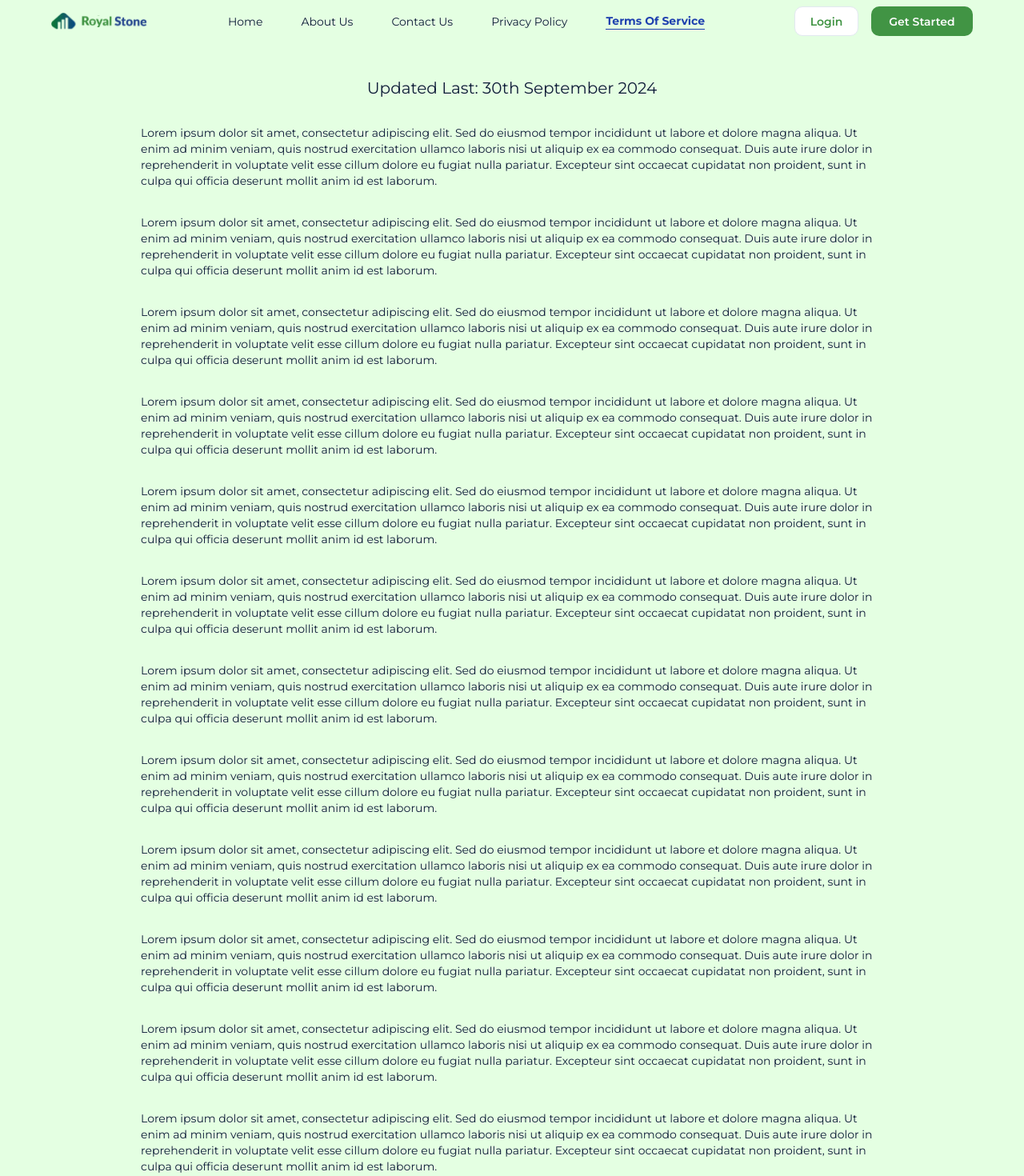
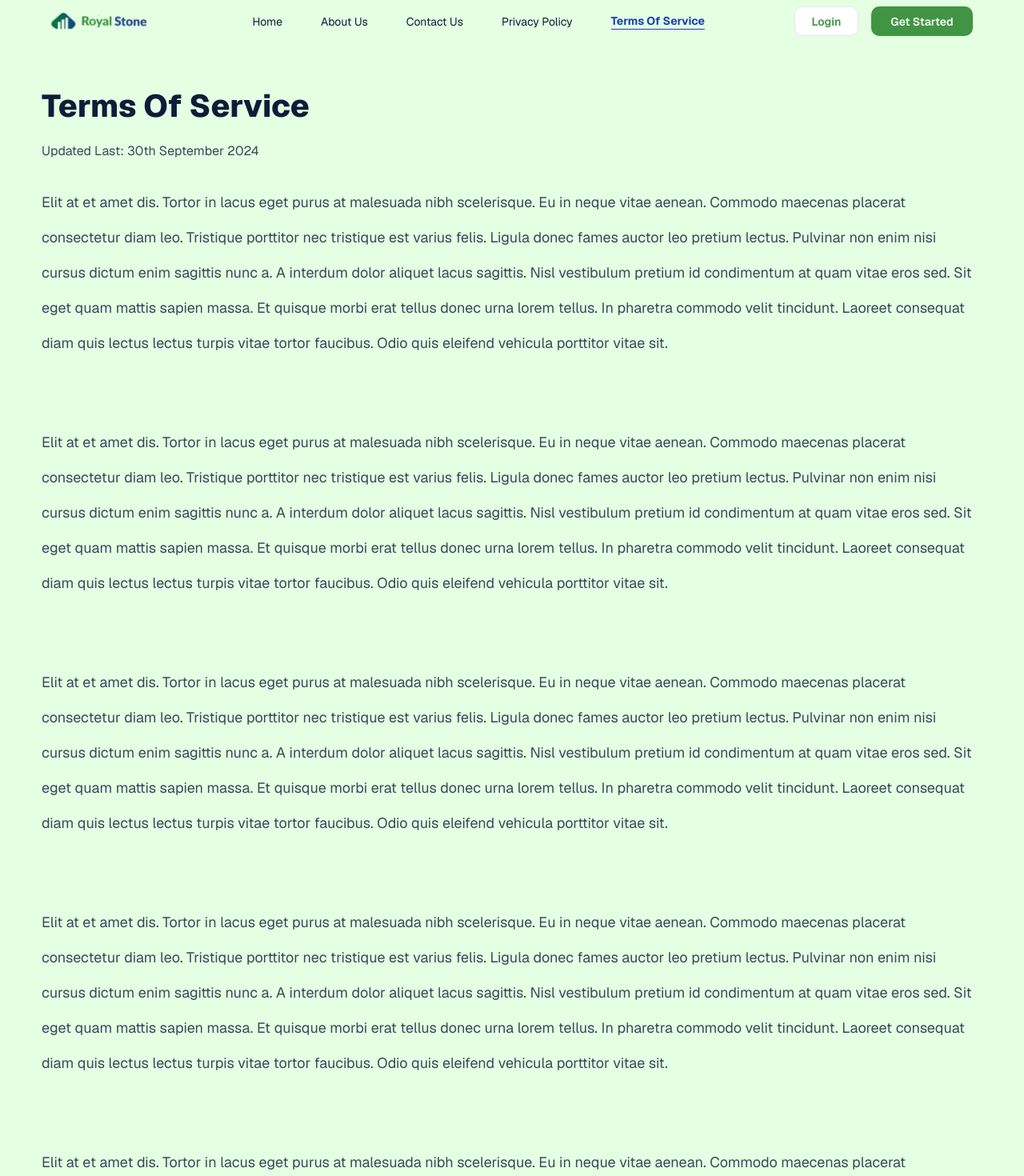
Before and after one commit to techmad60/Royal-Stone, a Next.js app: page /terms-of-service in a window 1280 px wide. Shown: the part 40-1510 px from the top of the page at 80% size. Built offline with nearby package versions, Linux system fonts and the light colour scheme.

Commit message:
Terms Of Service Finished

```diff
--- a/app/terms-of-service/page.tsx
+++ b/app/terms-of-service/page.tsx
@@ -1,65 +1,51 @@
 //app/terms-of-service/page.tsx
 import Header from "@/components/sections/Header";
 import Footer from "@/components/sections/Footer";
-import { montsy } from "../fonts/fonts";
-import { poppins } from "../fonts/fonts";
 import DownloadApp from "@/components/ui/DownloadApp";
 
 
 export default function TermsOfService() {
     return (
-        <div className={`${montsy.className} flex flex-col`}>
+        <div className={`flex flex-col`}>
             <Header/>
-            <main>
-                <section className="flex flex-col justify-center items-center pt-16">
-                    <h1 className={`text-color-zero font-semibold text-xl my-4 text-center lg:text-4xl  ${poppins.className}`}>
-                        Terms of Service
+            <main className="">
+                <div className="flex flex-col px-4 mx-auto lg:max-w-[57.5rem] xl:max-w-[75.5rem] ">
+                    <section className="flex flex-col justify-start items-start mt-32">
+                        <h1 className={`text-color-zero text-lg-base font-extrabold my-4 text-start lg:text-[39px]`}>
+                            Terms Of Service
                         </h1>
-                    <p className="text-sm text-color-zero lg:text-xl">
+                        <p className="text-sm text-colour-five lg:text-base">
                         Updated Last: 30th September 2024
                         </p>
                     </section>
-                <section className="flex flex-col justify-center items-center max-w-5xl mx-auto">
-                    <p className="px-12 text-xs text-color-zero font-extralight lg:text-sm pt-8">
-                        Lorem ipsum dolor sit amet, consectetur adipiscing elit. Sed do eiusmod tempor incididunt ut labore et dolore magna aliqua. Ut enim ad minim veniam, quis nostrud exercitation ullamco laboris nisi ut aliquip ex ea commodo consequat. Duis aute irure dolor in reprehenderit in voluptate velit esse cillum dolore eu fugiat nulla pariatur. Excepteur sint occaecat cupidatat non proident, sunt in culpa qui officia deserunt mollit anim id est laborum.
+                    <section className="flex flex-col justify-start items-start space-y-6 py-8 lg:space-y-20">
+                        <p className="text-sm text-colour-five leading-[28px] lg:text-lg lg:leading-[44px]">
+                            Elit at et amet dis. Tortor in lacus eget purus at malesuada nibh scelerisque. Eu in neque vitae aenean. Commodo maecenas placerat consectetur diam leo. Tristique porttitor nec tristique est varius felis. Ligula donec fames auctor leo pretium lectus. Pulvinar non enim nisi cursus dictum enim sagittis nunc a. A interdum dolor aliquet lacus sagittis. Nisl vestibulum pretium id condimentum at quam vitae eros sed. Sit eget quam mattis sapien massa. Et quisque morbi erat tellus donec urna lorem tellus. In pharetra commodo velit tincidunt. Laoreet consequat diam quis lectus lectus turpis vitae tortor faucibus. Odio quis eleifend vehicula porttitor vitae sit.
                         </p>
-                    <p className="px-12 text-xs text-color-zero font-light lg:text-sm pt-8">
-                        Lorem ipsum dolor sit amet, consectetur adipiscing elit. Sed do eiusmod tempor incididunt ut labore et dolore magna aliqua. Ut enim ad minim veniam, quis nostrud exercitation ullamco laboris nisi ut aliquip ex ea commodo consequat. Duis aute irure dolor in reprehenderit in voluptate velit esse cillum dolore eu fugiat nulla pariatur. Excepteur sint occaecat cupidatat non proident, sunt in culpa qui officia deserunt mollit anim id est laborum.
+                        <p className="text-sm text-colour-five leading-[28px] lg:text-lg lg:leading-[44px]">
+                            Elit at et amet dis. Tortor in lacus eget purus at malesuada nibh scelerisque. Eu in neque vitae aenean. Commodo maecenas placerat consectetur diam leo. Tristique porttitor nec tristique est varius felis. Ligula donec fames auctor leo pretium lectus. Pulvinar non enim nisi cursus dictum enim sagittis nunc a. A interdum dolor aliquet lacus sagittis. Nisl vestibulum pretium id condimentum at quam vitae eros sed. Sit eget quam mattis sapien massa. Et quisque morbi erat tellus donec urna lorem tellus. In pharetra commodo velit tincidunt. Laoreet consequat diam quis lectus lectus turpis vitae tortor faucibus. Odio quis eleifend vehicula porttitor vitae sit.
                         </p>
-                    <p className="px-12 text-xs text-color-zero font-light lg:text-sm pt-8">
-                        Lorem ipsum dolor sit amet, consectetur adipiscing elit. Sed do eiusmod tempor incididunt ut labore et dolore magna aliqua. Ut enim ad minim veniam, quis nostrud exercitation ullamco laboris nisi ut aliquip ex ea commodo consequat. Duis aute irure dolor in reprehenderit in voluptate velit esse cillum dolore eu fugiat nulla pariatur. Excepteur sint occaecat cupidatat non proident, sunt in culpa qui officia deserunt mollit anim id est laborum.
+                        <p className="text-sm text-colour-five leading-[28px] lg:text-lg lg:leading-[44px]">
+                            Elit at et amet dis. Tortor in lacus eget purus at malesuada nibh scelerisque. Eu in neque vitae aenean. Commodo maecenas placerat consectetur diam leo. Tristique porttitor nec tristique est varius felis. Ligula donec fames auctor leo pretium lectus. Pulvinar non enim nisi cursus dictum enim sagittis nunc a. A interdum dolor aliquet lacus sagittis. Nisl vestibulum pretium id condimentum at quam vitae eros sed. Sit eget quam mattis sapien massa. Et quisque morbi erat tellus donec urna lorem tellus. In pharetra commodo velit tincidunt. Laoreet consequat diam quis lectus lectus turpis vitae tortor faucibus. Odio quis eleifend vehicula porttitor vitae sit.
                         </p>
-                    <p className="px-12 text-xs text-color-zero font-light lg:text-sm pt-8">
-                        Lorem ipsum dolor sit amet, consectetur adipiscing elit. Sed do eiusmod tempor incididunt ut labore et dolore magna aliqua. Ut enim ad minim veniam, quis nostrud exercitation ullamco laboris nisi ut aliquip ex ea commodo consequat. Duis aute irure dolor in reprehenderit in voluptate velit esse cillum dolore eu fugiat nulla pariatur. Excepteur sint occaecat cupidatat non proident, sunt in culpa qui officia deserunt mollit anim id est laborum.
+                        <p className="text-sm text-colour-five leading-[28px] lg:text-lg lg:leading-[44px]">
+                            Elit at et amet dis. Tortor in lacus eget purus at malesuada nibh scelerisque. Eu in neque vitae aenean. Commodo maecenas placerat consectetur diam leo. Tristique porttitor nec tristique est varius felis. Ligula donec fames auctor leo pretium lectus. Pulvinar non enim nisi cursus dictum enim sagittis nunc a. A interdum dolor aliquet lacus sagittis. Nisl vestibulum pretium id condimentum at quam vitae eros sed. Sit eget quam mattis sapien massa. Et quisque morbi erat tellus donec urna lorem tellus. In pharetra commodo velit tincidunt. Laoreet consequat diam quis lectus lectus turpis vitae tortor faucibus. Odio quis eleifend vehicula porttitor vitae sit.
                         </p>
-                    <p className="px-12 text-xs text-color-zero font-light lg:text-sm pt-8">
-                        Lorem ipsum dolor sit amet, consectetur adipiscing elit. Sed do eiusmod tempor incididunt ut labore et dolore magna aliqua. Ut enim ad minim veniam, quis nostrud exercitation ullamco laboris nisi ut aliquip ex ea commodo consequat. Duis aute irure dolor in reprehenderit in voluptate velit esse cillum dolore eu fugiat nulla pariatur. Excepteur sint occaecat cupidatat non proident, sunt in culpa qui officia deserunt mollit anim id est laborum.
+                        <p className="text-sm text-colour-five leading-[28px] lg:text-lg lg:leading-[44px]">
+                            Elit at et amet dis. Tortor in lacus eget purus at malesuada nibh scelerisque. Eu in neque vitae aenean. Commodo maecenas placerat consectetur diam leo. Tristique porttitor nec tristique est varius felis. Ligula donec fames auctor leo pretium lectus. Pulvinar non enim nisi cursus dictum enim sagittis nunc a. A interdum dolor aliquet lacus sagittis. Nisl vestibulum pretium id condimentum at quam vitae eros sed. Sit eget quam mattis sapien massa. Et quisque morbi erat tellus donec urna lorem tellus. In pharetra commodo velit tincidunt. Laoreet consequat diam quis lectus lectus turpis vitae tortor faucibus. Odio quis eleifend vehicula porttitor vitae sit.
                         </p>
-                    <p className="px-12 text-xs text-color-zero font-light lg:text-sm pt-8">
-                        Lorem ipsum dolor sit amet, consectetur adipiscing elit. Sed do eiusmod tempor incididunt ut labore et dolore magna aliqua. Ut enim ad minim veniam, quis nostrud exercitation ullamco laboris nisi ut aliquip ex ea commodo consequat. Duis aute irure dolor in reprehenderit in voluptate velit esse cillum dolore eu fugiat nulla pariatur. Excepteur sint occaecat cupidatat non proident, sunt in culpa qui officia deserunt mollit anim id est laborum.
+                        <p className="text-sm text-colour-five leading-[28px] lg:text-lg lg:leading-[44px]">
+                            Elit at et amet dis. Tortor in lacus eget purus at malesuada nibh scelerisque. Eu in neque vitae aenean. Commodo maecenas placerat consectetur diam leo. Tristique porttitor nec tristique est varius felis. Ligula donec fames auctor leo pretium lectus. Pulvinar non enim nisi cursus dictum enim sagittis nunc a. A interdum dolor aliquet lacus sagittis. Nisl vestibulum pretium id condimentum at quam vitae eros sed. Sit eget quam mattis sapien massa. Et quisque morbi erat tellus donec urna lorem tellus. In pharetra commodo velit tincidunt. Laoreet consequat diam quis lectus lectus turpis vitae tortor faucibus. Odio quis eleifend vehicula porttitor vitae sit.
                         </p>
-                    <p className="px-12 text-xs text-color-zero font-light lg:text-sm pt-8">
-                        Lorem ipsum dolor sit amet, consectetur adipiscing elit. Sed do eiusmod tempor incididunt ut labore et dolore magna aliqua. Ut enim ad minim veniam, quis nostrud exercitation ullamco laboris nisi ut aliquip ex ea commodo consequat. Duis aute irure dolor in reprehenderit in voluptate velit esse cillum dolore eu fugiat nulla pariatur. Excepteur sint occaecat cupidatat non proident, sunt in culpa qui officia deserunt mollit anim id est laborum.
+                        <p className="text-sm text-colour-five leading-[28px] lg:text-lg lg:leading-[44px]">
+                            Elit at et amet dis. Tortor in lacus eget purus at malesuada nibh scelerisque. Eu in neque vitae aenean. Commodo maecenas placerat consectetur diam leo. Tristique porttitor nec tristique est varius felis. Ligula donec fames auctor leo pretium lectus. Pulvinar non enim nisi cursus dictum enim sagittis nunc a. A interdum dolor aliquet lacus sagittis. Nisl vestibulum pretium id condimentum at quam vitae eros sed. Sit eget quam mattis sapien massa. Et quisque morbi erat tellus donec urna lorem tellus. In pharetra commodo velit tincidunt. Laoreet consequat diam quis lectus lectus turpis vitae tortor faucibus. Odio quis eleifend vehicula porttitor vitae sit.
                         </p>
-                    <p className="px-12 text-xs text-color-zero font-light lg:text-sm pt-8">
-                        Lorem ipsum dolor sit amet, consectetur adipiscing elit. Sed do eiusmod tempor incididunt ut labore et dolore magna aliqua. Ut enim ad minim veniam, quis nostrud exercitation ullamco laboris nisi ut aliquip ex ea commodo consequat. Duis aute irure dolor in reprehenderit in voluptate velit esse cillum dolore eu fugiat nulla pariatur. Excepteur sint occaecat cupidatat non proident, sunt in culpa qui officia deserunt mollit anim id est laborum.
-                    </p>
-                    <p className="px-12 text-xs text-color-zero font-light lg:text-sm pt-8">
-                        Lorem ipsum dolor sit amet, consectetur adipiscing elit. Sed do eiusmod tempor incididunt ut labore et dolore magna aliqua. Ut enim ad minim veniam, quis nostrud exercitation ullamco laboris nisi ut aliquip ex ea commodo consequat. Duis aute irure dolor in reprehenderit in voluptate velit esse cillum dolore eu fugiat nulla pariatur. Excepteur sint occaecat cupidatat non proident, sunt in culpa qui officia deserunt mollit anim id est laborum.
-                    </p>
-                    <p className="px-12 text-xs text-color-zero font-light lg:text-sm pt-8">
-                        Lorem ipsum dolor sit amet, consectetur adipiscing elit. Sed do eiusmod tempor incididunt ut labore et dolore magna aliqua. Ut enim ad minim veniam, quis nostrud exercitation ullamco laboris nisi ut aliquip ex ea commodo consequat. Duis aute irure dolor in reprehenderit in voluptate velit esse cillum dolore eu fugiat nulla pariatur. Excepteur sint occaecat cupidatat non proident, sunt in culpa qui officia deserunt mollit anim id est laborum.
-                    </p>
-                    <p className="px-12 text-xs text-color-zero font-light lg:text-sm pt-8">
-                        Lorem ipsum dolor sit amet, consectetur adipiscing elit. Sed do eiusmod tempor incididunt ut labore et dolore magna aliqua. Ut enim ad minim veniam, quis nostrud exercitation ullamco laboris nisi ut aliquip ex ea commodo consequat. Duis aute irure dolor in reprehenderit in voluptate velit esse cillum dolore eu fugiat nulla pariatur. Excepteur sint occaecat cupidatat non proident, sunt in culpa qui officia deserunt mollit anim id est laborum.
-                    </p>
-                    <p className="px-12 text-xs text-color-zero font-light lg:text-sm pt-8">
-                        Lorem ipsum dolor sit amet, consectetur adipiscing elit. Sed do eiusmod tempor incididunt ut labore et dolore magna aliqua. Ut enim ad minim veniam, quis nostrud exercitation ullamco laboris nisi ut aliquip ex ea commodo consequat. Duis aute irure dolor in reprehenderit in voluptate velit esse cillum dolore eu fugiat nulla pariatur. Excepteur sint occaecat cupidatat non proident, sunt in culpa qui officia deserunt mollit anim id est laborum.
+                        <p className="text-sm text-colour-five leading-[28px] lg:text-lg lg:leading-[44px]">
+                            Elit at et amet dis. Tortor in lacus eget purus at malesuada nibh scelerisque. Eu in neque vitae aenean. Commodo maecenas placerat consectetur diam leo. Tristique porttitor nec tristique est varius felis. Ligula donec fames auctor leo pretium lectus. Pulvinar non enim nisi cursus dictum enim sagittis nunc a. A interdum dolor aliquet lacus sagittis. Nisl vestibulum pretium id condimentum at quam vitae eros sed. Sit eget quam mattis sapien massa. Et quisque morbi erat tellus donec urna lorem tellus. In pharetra commodo velit tincidunt. Laoreet consequat diam quis lectus lectus turpis vitae tortor faucibus. Odio quis eleifend vehicula porttitor vitae sit.
                         </p>
                     </section>
-                <section className="flex flex-col justify-center items-center bg-color-two py-16">
+                </div>
                 <DownloadApp />
-                </section>
             </main>
             <Footer/>
         </div>
```
Lines whose indentation alone changed are shown as unchanged.
